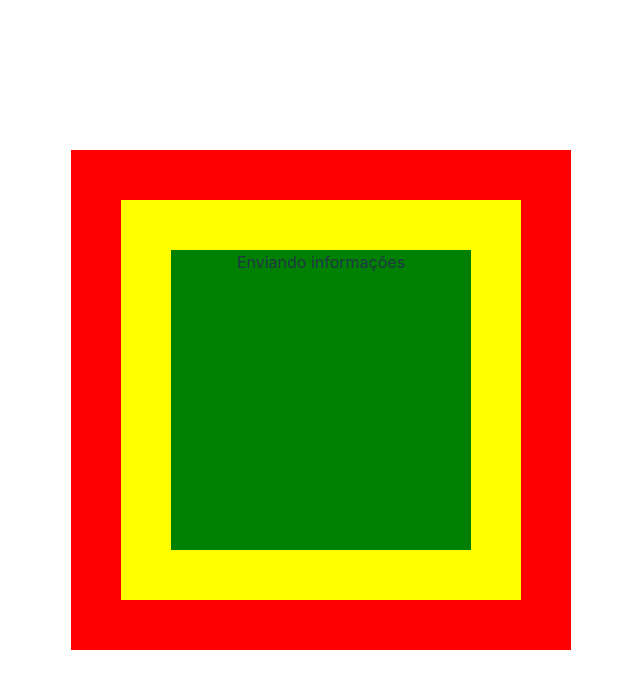
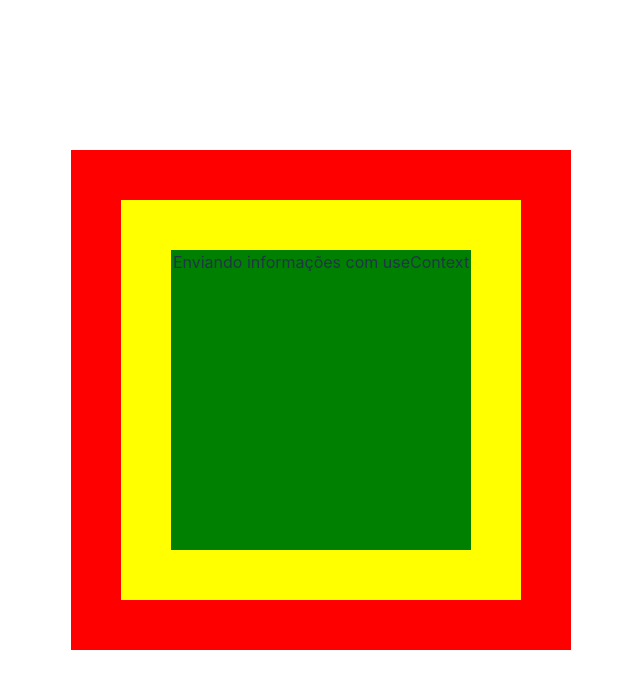
Before and after one commit to edsonfreitas/Hooks_ReactJs, a React (Vite) app: page / in a window 1280 px wide. Shown: the top 688 px of the page, without its empty margins (319-959 px from the left). Built offline with nearby package versions, Linux system fonts and the light colour scheme.

Commit message:
Sharing information between components using useContext.

```diff
--- a/src/App.jsx
+++ b/src/App.jsx
@@ -1,12 +1,12 @@
 import React from 'react'
 import './App.css'
 
-import Exemplo07_useContext from './hooks/Exemplo07_useContext'
+import Exemplo08_useContext from './hooks/Exemplo08_useContext'
 
 function App() {
 
   return (
-    <Exemplo07_useContext/>
+    <Exemplo08_useContext/>
   )
 }
 
--- /dev/null
+++ b/src/hooks/Exemplo08_useContext.jsx
@@ -0,0 +1,49 @@
+//Exemplo com useContext
+import  React, {createContext, useContext} from 'react'
+
+    //Criar Contexto
+    const Contexto = createContext();
+
+//Componente  Principal
+ function Principal(){
+
+    let frase = "Enviando informações com useContext";
+
+    return(
+        <Contexto.Provider value={{frase}}>
+            <Camada1 />
+        </Contexto.Provider>
+    )
+}
+
+//Componente Camada 1
+    function Camada1(){
+        return(
+            <div style={{backgroundColor:'red', width:'500px', height:'500px', display:'inline-block'}}>
+                <Camada2  />
+            </div>
+        )
+}
+
+//Componente Camada2
+function Camada2(){
+    return(
+        <div style={{backgroundColor:'yellow', width:'400px', height:'400px', margin:'50px', display:'inline-block'}}>
+            <Camada3 />
+        </div>
+    )
+}
+
+//Componente Camada2
+function Camada3(){
+        //Usar o mesmo nome da variável do componente de origem
+    const {frase} = useContext(Contexto);
+
+    return(
+        <div style={{backgroundColor:'green', width:'300px', height:'300px', margin:'50px'}}>
+            <p>{frase}</p>
+        </div>
+    )
+}
+
+export default Principal;
```
